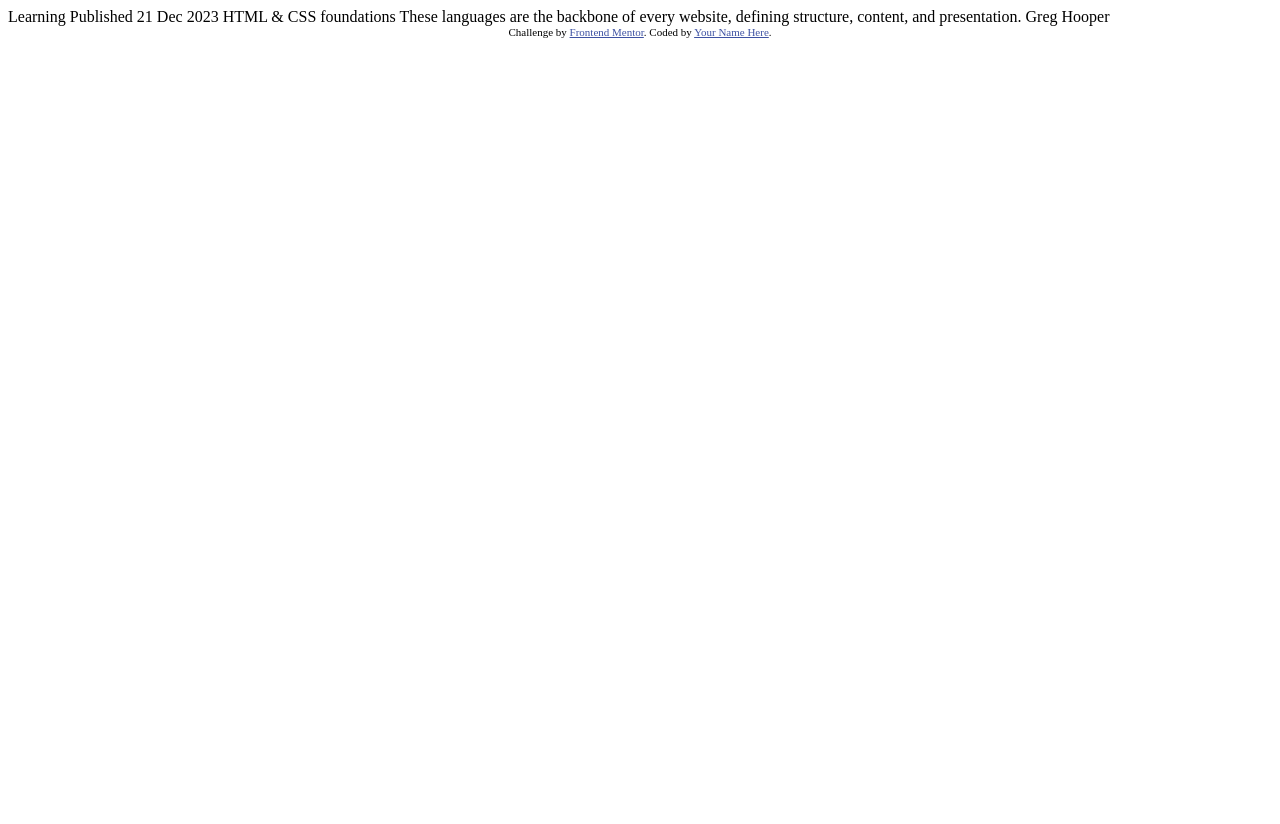
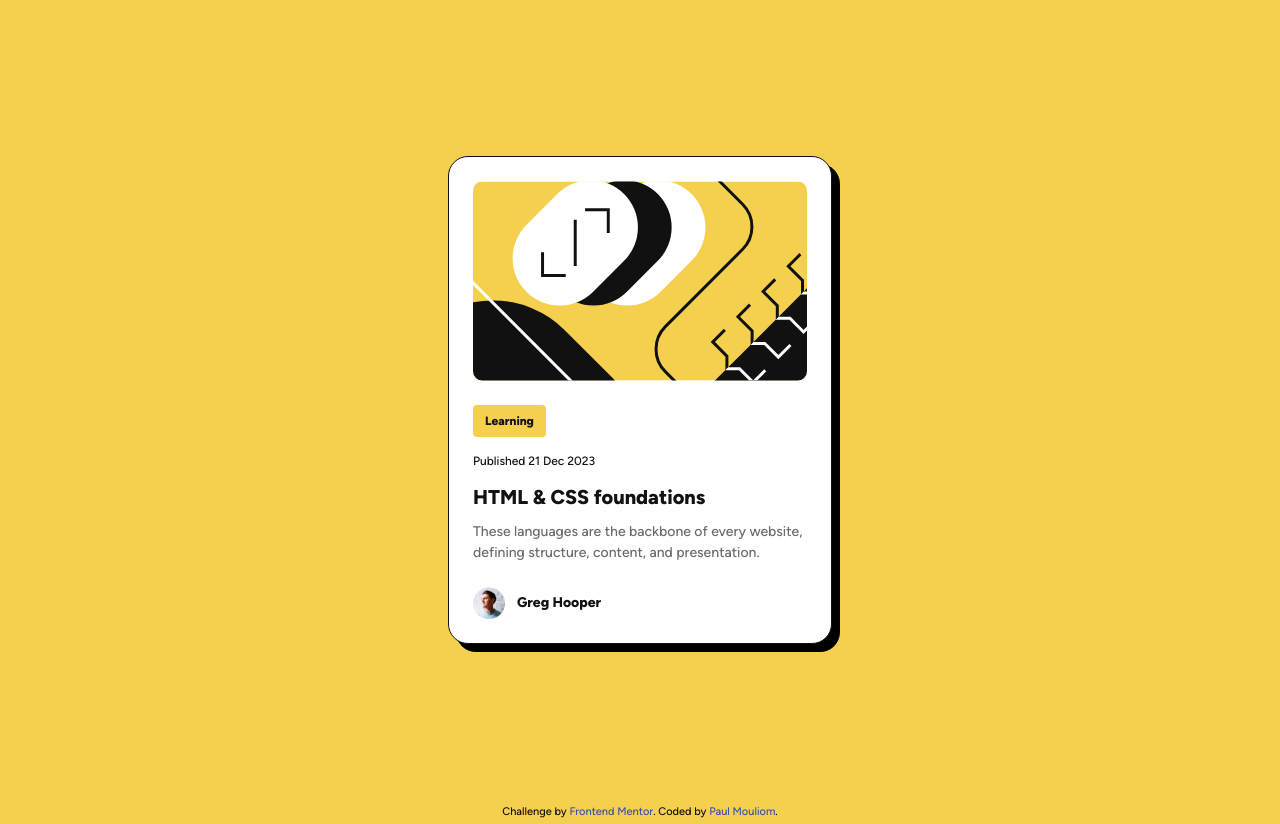
Before and after one commit to paulmouliom-coder/blog-preview-card, a plain HTML site: page index.html in a window 1280 px wide. Before the commit the page ends 800 px from the top, so only its background shows below. Drawn offline with Linux system fonts and the light colour scheme.

Commit message:
fin du challenge première version

```diff
--- a/index.html
+++ b/index.html
@@ -7,28 +7,34 @@
   <link rel="icon" type="image/png" sizes="32x32" href="./assets/images/favicon-32x32.png">
 
   <title>Frontend Mentor | Blog preview card</title>
-
-  <!-- Feel free to remove these styles or customise in your own stylesheet 👍 -->
-  <style>
-    .attribution { font-size: 0.6875rem; text-align: center; }
-    .attribution a { color: hsl(228, 45%, 44%); }
-  </style>
+  <link rel="stylesheet" href="style.css">
 </head>
 <body>
+  <main class="main">
+    <a href="#">
+      <article class="card">
+        <img class="card-img" src="assets/images/illustration-article.svg" alt="card illustration">
 
-  Learning
+        <div class="card__content">
+          <p class="card__content-category">Learning</p>
+          <p class="card__content-publish_date">Published 21 Dec 2023</p>
+          <h1 class="card__content-title">HTML & CSS foundations</h1>
+          <p class="card__content-text">
+            These languages are the backbone of every website, defining structure, content, and presentation.
+          </p>
+        </div>
 
-  Published 21 Dec 2023
-
-  HTML & CSS foundations
-
-  These languages are the backbone of every website, defining structure, content, and presentation.
-
-  Greg Hooper
+        <div class="card__author">
+          <img src="assets/images/image-avatar.webp" alt="card author avatar" class="card__author-pic">
+          <p class="card__author-name">Greg Hooper</p>
+        </div>
+      </article>
+    </a>
+  </main>
 
   <footer class="attribution">
     Challenge by <a href="https://www.frontendmentor.io?ref=challenge">Frontend Mentor</a>.
-    Coded by <a href="#">Your Name Here</a>.
+    Coded by <a href="#">Paul Mouliom</a>.
   </footer>
 </body>
 </html>
--- /dev/null
+++ b/style.css
@@ -0,0 +1,134 @@
+/* Reset */
+* {
+    margin: 0;
+    padding: 0;
+    box-sizing: border-box;
+    letter-spacing: 0%;
+}
+
+img {
+    display: block;
+    width: 100%;
+}
+
+a {
+    text-decoration: none;
+    color: inherit;
+}
+
+/* Global */
+@font-face {
+    font-family: "Figtree";
+    src:
+        local("Figtree"),
+        url("assets/fonts/Figtree-VariableFont_wght.ttf");
+}
+:root {
+    --yell-color: hsl(47, 88%, 63%);
+    --whit-color: hsl(0, 0%, 100%);
+    --gray-500: hsl(0, 0%, 42%);
+    --gray-950: hsl(0, 0%, 7%);
+
+    --font-preset-1: 800 1.5rem/150% "Figtree", sans-serif;
+    --font-preset-2: 500 1rem/150% "Figtree", sans-serif;
+    --font-preset-3: 500 0.875rem/150% "Figtree", sans-serif;
+    --font-preset-3-bold: 800 0.875rem/150% "Figtree", sans-serif;
+
+    --spacing-300: 1.5rem;
+    --spacing-150: 0.75rem;
+    --spacing-100: 0.5rem;
+    --spacing-50: 0.25rem;
+}
+
+html,
+body {
+    font: var(--font-preset-2);
+    background-color: var(--yell-color);
+    color: var(--gray-950);
+}
+
+/* Rules */
+.main {
+    max-width: 1440px;
+    min-height: 100vh;
+    margin-inline: auto;
+    padding-inline: var(--spacing-300);
+    display: flex;
+    flex-direction: column;
+    justify-content: center;
+    align-items: center;
+}
+
+.card {
+    border: 1px solid var(--gray-950);
+    background-color: var(--whit-color);
+    padding: var(--spacing-300);
+    display: grid;
+    gap: var(--spacing-300);
+    border-radius: 1.25rem;
+    max-width: 384px;
+    box-shadow: 8px 8px 0 0 rgb(0,0,0);
+}
+
+.card-img {
+    border-radius: 0.625rem;
+}
+.card__content {
+    display: grid;
+    gap: 0.75rem;
+}
+.card__content-category {
+    background-color: var(--yell-color);
+    color: var(--gray-950);
+    padding-inline: var(--spacing-150) ;
+    padding-block: var(--spacing-50);
+    display: inline-flex;
+    justify-content: center;
+    align-items: center;
+    gap: var(--spacing-100);
+    width: fit-content;
+    border-radius: var(--spacing-50);
+    font-size: 0.75rem;
+    font-weight: 800;
+}
+
+.card__content-publish_date {
+    font-size: 0.75rem;
+}
+
+.card__content-title {
+    font-weight: 800;
+    font-size: 1.25rem;
+}
+
+.card:hover .card__content-title {
+    color: var(--yell-color);
+}
+
+.card__content-text {
+    font: var(--font-preset-3);
+    color: var(--gray-500);
+}
+
+.card__author {
+    display: flex;
+    gap: var(--spacing-150);
+    align-items: center;
+}
+
+.card__author-pic {
+    max-width: 2rem;
+    max-height: 2rem;
+}
+.card__author-name {
+    font: var(--font-preset-3-bold);
+}
+
+.attribution { font-size: 0.6875rem; text-align: center; }
+.attribution a { color: hsl(228, 45%, 44%); }
+
+@media (max-width: 300px) {
+    .card {
+        padding: var(--spacing-150);
+    }
+}
```
